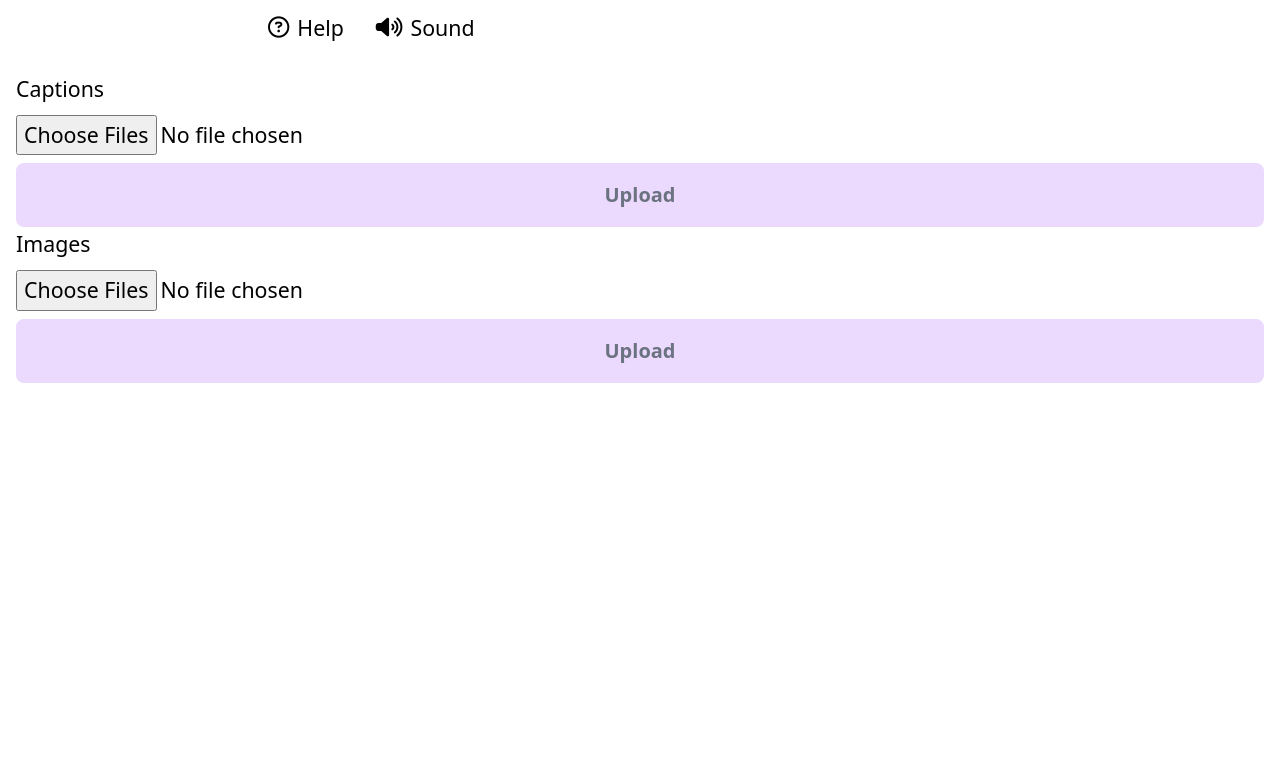
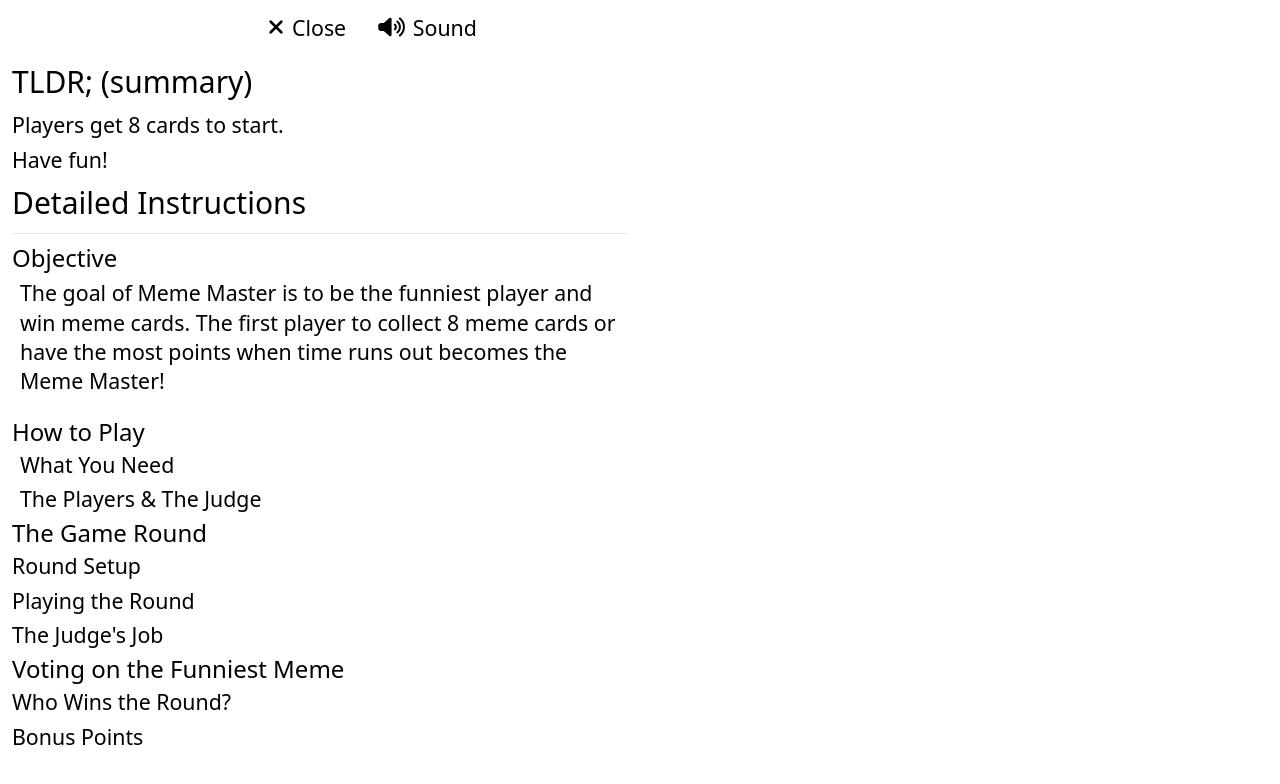
Before and after one commit to mdulc928/Meme-Master, a SvelteKit app in the folder meme-master/: page /admin in a window 1280 px wide. Shown: the top 784 px of the page. Built offline with nearby package versions, Linux system fonts and the light colour scheme; no server answers.

Commit message:
fix: Patch security bug

```diff
--- a/meme-master/src/lib/components/Caption/Assets.svelte.ts
+++ b/meme-master/src/lib/components/Caption/Assets.svelte.ts
@@ -1,4 +1,5 @@
 import { db, storage } from '$lib/utils/firebase.client';
+import type { User } from '@firebase/auth';
 import {
 	collection,
 	doc,
@@ -32,7 +33,13 @@
 };
 
 // Function to handle caption file upload and processing
-export async function handleCaptionUpload({ captionFiles }: { captionFiles: FileList }) {
+export async function handleCaptionUpload({
+	captionFiles,
+	user
+}: {
+	captionFiles: FileList;
+	user?: User;
+}) {
 	if (db === undefined) {
 		return;
 	}
@@ -41,7 +48,7 @@
 		const parseTasks: Promise<MemeCaption[]>[] = [];
 		Array.from(captionFiles).forEach(async (file) => {
 			if (file.type === 'text/csv') {
-				parseTasks.push(parseCsv({ file, batch }));
+				parseTasks.push(parseCsv({ file, batch, user }));
 			} else {
 				alert('Please upload a valid CSV file.');
 			}
@@ -62,10 +69,12 @@
 // Function to parse CSV file into Caption objects using PapaParse
 export async function parseCsv({
 	file,
-	batch
+	batch,
+	user
 }: {
 	file: File;
 	batch: WriteBatch;
+	user?: User;
 }): Promise<MemeCaption[]> {
 	return new Promise((resolve, reject) => {
 		Papa.parse<{ text: string; categories: string }>(file, {
@@ -114,7 +123,7 @@
 					const caption: MemeCaption = {
 						uid: '',
 						text,
-						owner: 'admin',
+						owner: user?.uid ?? 'admin',
 						categories,
 						createdAt: new Date()
 					};
@@ -142,10 +151,12 @@
 // Function to handle image file upload
 export async function handleImageUpload({
 	imageFiles,
-	attributions
+	attributions,
+	user
 }: {
 	imageFiles: FileList;
 	attributions: Map<string, { source: string; display: string }>;
+	user?: User;
 }) {
 	console.log('atributions', attributions);
 	if (db === undefined || storage === undefined) {
@@ -183,7 +194,7 @@
 				uid: docRef.id, // Use the generated ID
 				url: downloadURL, // Use the Firebase Storage URL
 				hash,
-				owner: 'admin', // Replace with dynamic owner if needed
+				owner: user?.uid ?? 'admin', // Replace with dynamic owner if needed
 				createdAt: new Date(),
 				attribution: attributions.get(file.name) ?? { source: '', display: '' }
 			};
--- a/meme-master/src/routes/+layout.svelte
+++ b/meme-master/src/routes/+layout.svelte
@@ -24,23 +24,87 @@
 	onDestroy(() => {
 		myTrack?.audio?.pause();
 	});
+
+	let showHelp = $state(true);
 </script>
 
-<div class="relative flex min-h-lvh flex-col text-[16pt] leading-relaxed">
+{#snippet helpContent()}
+	<div class="max-w-[30em] overflow-auto px-3">
+		<div>
+			<h1 class="py-2 text-3xl">TLDR; (summary)</h1>
+			<div>
+				<ol>
+					<li>Players get 8 cards to start.</li>
+					<!--The rest of the summary-->
+				</ol>
+				Have fun!
+			</div>
+		</div>
+		<h1 class="py-2 pb-3 text-3xl">Detailed Instructions</h1>
+		<hr />
+		<div class="py-2">
+			<h2 class="text-2xl">Objective</h2>
+			<div class="py-1 pl-2">
+				<p class="leading-snug">
+					The goal of Meme Master is to be the funniest player and win meme cards. The first player
+					to collect 8 meme cards or have the most points when time runs out becomes the Meme
+					Master!
+				</p>
+			</div>
+		</div>
+		<div class="py-2">
+			<h2 class="text-2xl">How to Play</h2>
+			<div class="pl-2">
+				<ol>
+					<li>What You Need</li>
+					<li>The Players & The Judge</li>
+				</ol>
+			</div>
+			<h2 class="text-2xl">The Game Round</h2>
+			<div>
+				<ol>
+					<li>Round Setup</li>
+					<li>Playing the Round</li>
+					<li>The Judge's Job</li>
+				</ol>
+			</div>
+			<h2 class="text-2xl">Voting on the Funniest Meme</h2>
+			<div>
+				<ol>
+					<li>Who Wins the Round?</li>
+					<li>Bonus Points</li>
+				</ol>
+			</div>
+		</div>
+	</div>
+{/snippet}
+
+<div class="grid min-h-lvh grid-cols-1 grid-rows-1">
+	<div
+		class="relative col-start-1 col-end-1 row-start-1 row-end-1 flex min-h-lvh flex-col text-[16pt] leading-relaxed"
+	>
 		<div class="sticky top-0 flex h-14 w-full gap-2 px-3 lg:justify-around">
 			<div class="flex w-full max-w-[36em] items-center gap-2 [&_button]:px-1 lg:[&_button]:px-3">
-			<button class="flex items-center gap-2"><i class="far fa-circle-question"></i>Help</button>
 				<button
 					class="flex items-center gap-2"
 					onclick={() => {
-					console.log('playing');
+						showHelp = !showHelp;
+					}}
+					>{#if showHelp}
+						<i class="fas fa-xmark"></i>Close
+					{:else}
+						<i class="far fa-circle-question"></i>Help
+					{/if}
+				</button>
+				<button
+					class="flex items-center gap-2"
+					onclick={() => {
+						shouldPlay = !shouldPlay;
 						if (myTrack?.audio?.paused) {
 							myTrack?.audio?.play();
-						shouldPlay = true;
 							localStorage.setItem(soundOnKey, 'true');
 						} else {
 							myTrack?.audio?.pause();
-						shouldPlay = false;
 							localStorage.setItem(soundOnKey, 'false');
 						}
 					}}
@@ -49,5 +113,10 @@
 				</button>
 			</div>
 		</div>
+		{#if showHelp}
+			{@render helpContent()}
+		{:else}
 			{@render children()}
+		{/if}
 	</div>
+</div>
--- a/meme-master/src/routes/admin/+page.svelte
+++ b/meme-master/src/routes/admin/+page.svelte
@@ -10,6 +10,7 @@
 	import Button from '../Button.svelte';
 	import { auth } from '$lib/utils/firebase.client';
 	import Input from '../Input.svelte';
+	import { dev } from '$app/environment';
 
 	let captionFiles: FileList | undefined = $state();
 	let imageFiles: FileList | undefined = $state();
@@ -67,7 +68,7 @@
 			class="disabled:cursor-none disabled:bg-opacity-50 disabled:text-gray-500"
 			onclick={() => {
 				if (captionFiles && captionFiles.length > 0) {
-					handleCaptionUpload({ captionFiles });
+					handleCaptionUpload({ captionFiles, user: dev ? undefined : user });
 				}
 			}}>Upload</Button
 		>
@@ -90,7 +91,11 @@
 
 				console.log('uploading now');
 				if (imageFiles && imageFiles.length > 0) {
-					imagesUploaded = await handleImageUpload({ imageFiles, attributions });
+					imagesUploaded = await handleImageUpload({
+						imageFiles,
+						attributions,
+						user: dev ? undefined : user
+					});
 				}
 			}}>Upload</Button
 		>
```
Lines whose indentation alone changed are shown as unchanged.
